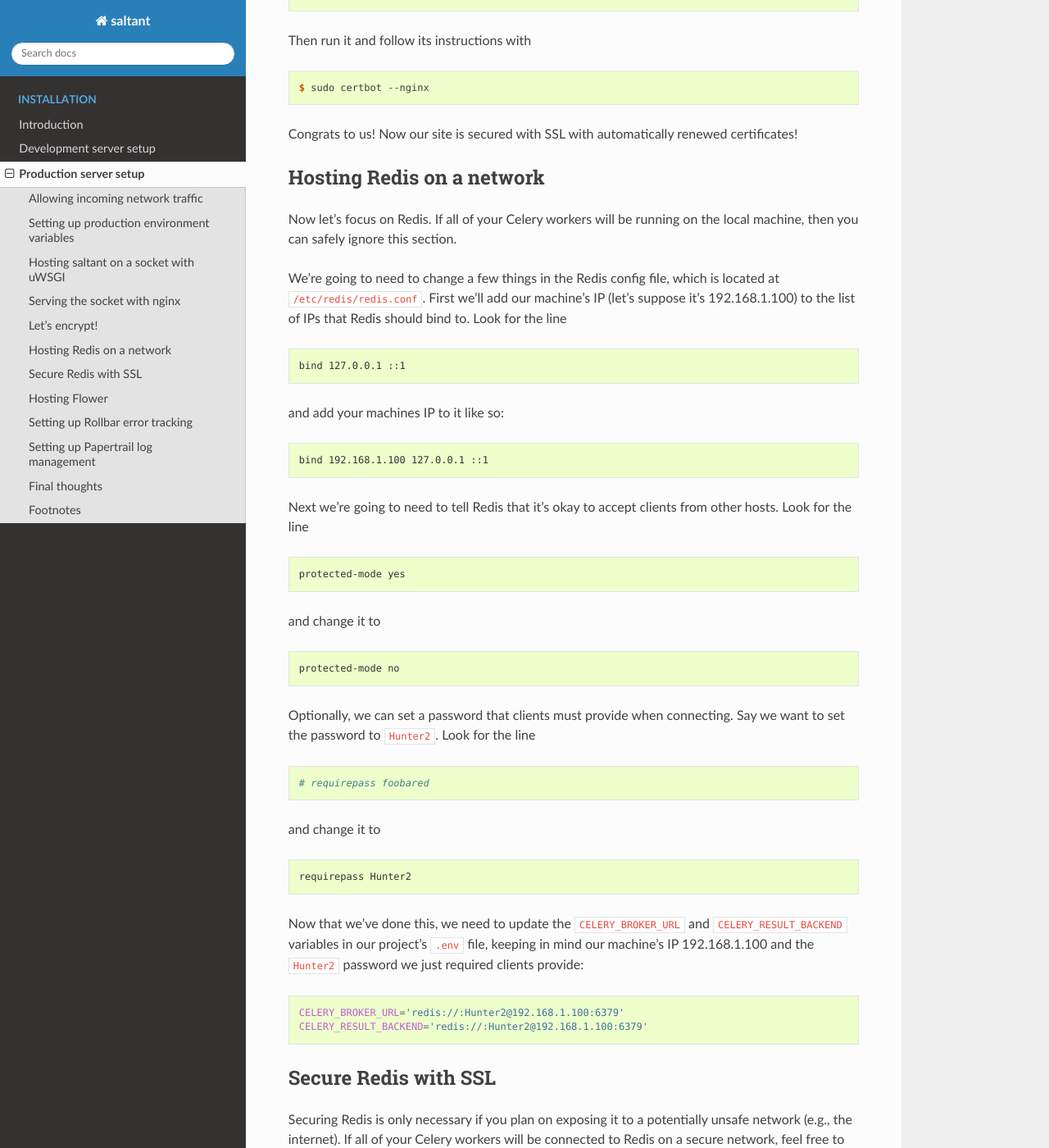
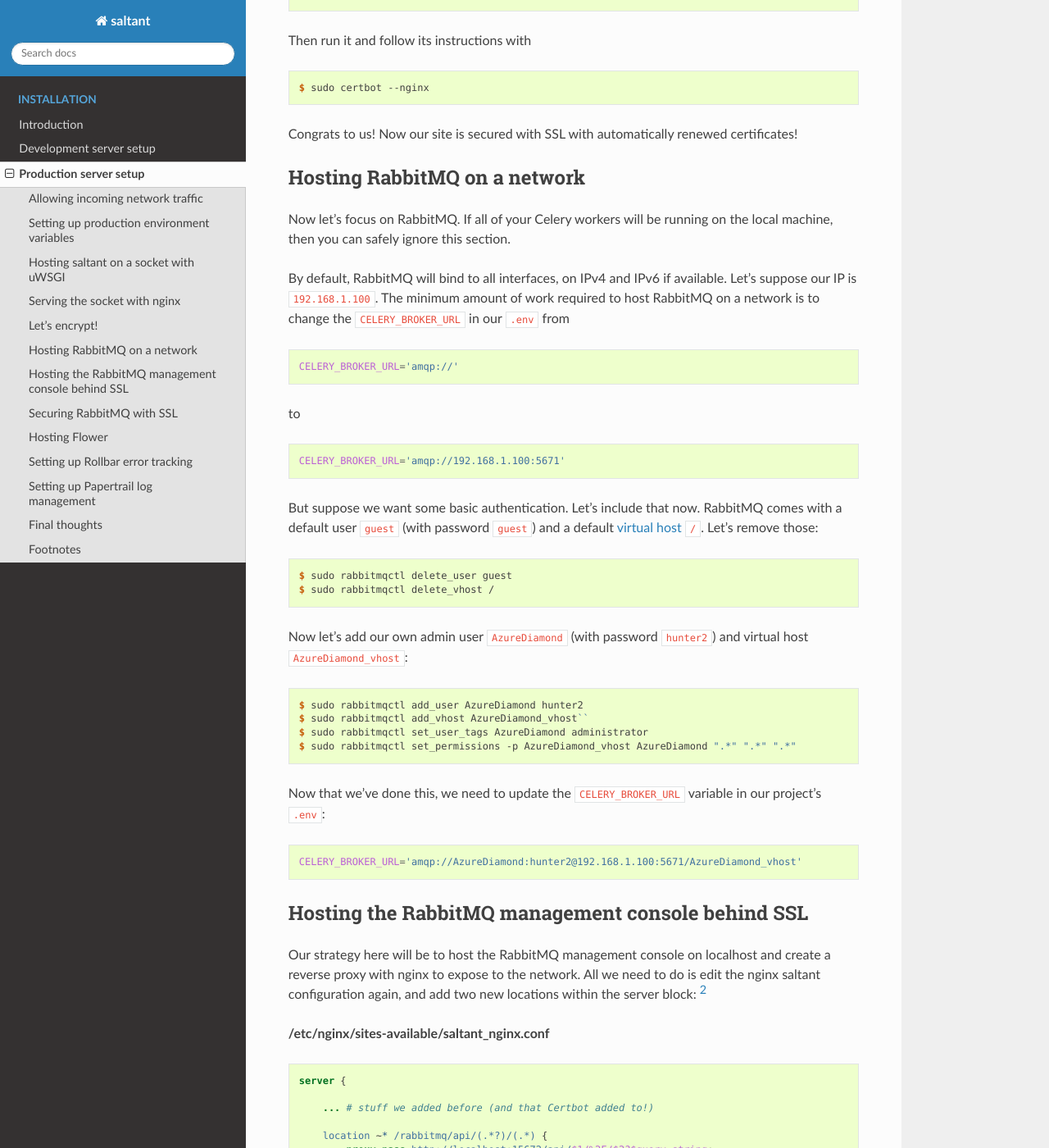
Before and after one commit to saltant-org/saltant, a Sphinx documentation site: the page built from docs/source/installation/production.rst, in a window 1280 px wide and 1400 px high, scrolled down 3866 px. Shown: the whole window at 82% size. Built offline with Sphinx 7.4.7 and the Read the Docs theme 2.0.0, drawn with Linux system fonts in a browser that asks for light colours; some of the changed text lies outside the part shown.

Commit message:
Swap out Redis for RabbitMQ
SSL is painful with Redis. I still have yet to write changes for
securing RabbitMQ with SSL, but those are coming next.

```diff
--- a/docs/source/index.rst
+++ b/docs/source/index.rst
@@ -15,8 +15,7 @@ To accomplish this, saltant uses lots of tech [#tech]_:
 - `docker-py`_ (`Apache-2.0 License`_), Docker SDK for Python
 - `Flower`_ (`BSD-3-Clause License`_), a web monitor for Celery
 - `PostgreSQL`_ (`PostgreSQL License`_), an object-relational database server
-- `Redis`_ (`BSD-3-Clause License`_), an in-memory database used as a
-  message broker
+- `RabbitMQ`_ (`MPL 1.1 License`_), a messaging broker
 - `singularity-cli`_ (`GNU Affero General Public License v3.0 License`_), Singularity SDK for Python
 
 And lots of services:
@@ -44,13 +43,14 @@ The source code for saltant is located `here <https://github.com/mwiens91/saltan
 .. _docker-py: https://github.com/docker/docker-py
 .. _Flower: https://github.com/mher/flower
 .. _PostgreSQL: https://www.postgresql.org/
-.. _Redis: https://redis.io/
+.. _RabbitMQ: https://www.rabbitmq.com/
 .. _singularity-cli: https://github.com/singularityhub/singularity-cli
 
 .. Links to licenses
 .. _Apache-2.0 License: https://www.apache.org/licenses/LICENSE-2.0
 .. _BSD-3-Clause License: https://opensource.org/licenses/BSD-3-Clause
 .. _GNU Affero General Public License v3.0 License: https://www.gnu.org/licenses/agpl.html
+.. _MPL 1.1 License: https://www.mozilla.org/en-US/MPL/1.1/
 .. _PostgreSQL License: https://www.postgresql.org/about/licence/
 
 .. Links to services
--- a/docs/source/installation/production.rst
+++ b/docs/source/installation/production.rst
@@ -17,10 +17,10 @@ Allowing incoming network traffic
 For simplicity, assume we are using `AWS Route 53`_ to route traffic
 from our domain, ``www.fictionaljobrunner.com``, to an `AWS EC2`_
 instance used to host our saltant project, PostgreSQL database server,
-and Redis server. These steps should translate over to most
+and RabbitMQ server. These steps should translate over to most
 implementation methods with (hopefully) minimal modification. We will
 also assume that the PostgreSQL database server doesn't need to expose
-itself to the network, and that the Redis server will need to expose
+itself to the network, and that the RabbitMQ server does need to expose
 itself to the network.
 
 Start by routing traffic from your domain to your EC2 instance by
@@ -29,9 +29,9 @@ following. Set up ALIAS DNS records for ``fictionaljobrunner.com`` and
 instructions`_ helpful.
 
 Now, make sure you have ports open for SSH (22), HTTP (80), HTTPS (443),
-and Redis (6379) traffic. [#aws-traffic]_ We will redirect HTTP requests
+and AMQP (5671) traffic. [#aws-traffic]_ We will redirect HTTP requests
 to HTTPS in `Let's encrypt!`_, and secure incoming Redis traffic with SSL
-in `Secure Redis with SSL`_.
+in `Securing RabbitMQ with SSL`_.
 
 Setting up production environment variables
 -------------------------------------------
@@ -204,114 +204,99 @@ Then run it and follow its instructions with ::
 Congrats to us! Now our site is secured with SSL with automatically
 renewed certificates!
 
-Hosting Redis on a network
---------------------------
+Hosting RabbitMQ on a network
+-----------------------------
 
-Now let's focus on Redis. If all of your Celery workers will be running
+Now let's focus on RabbitMQ. If all of your Celery workers will be running
 on the local machine, then you can safely ignore this section.
 
-We're going to need to change a few things in the Redis config file,
-which is located at ``/etc/redis/redis.conf``. First we'll add our
-machine's IP (let's suppose it's 192.168.1.100) to the list of IPs that
-Redis should bind to. Look for the line ::
-
-    bind 127.0.0.1 ::1
-
-and add your machines IP to it like so::
-
-    bind 192.168.1.100 127.0.0.1 ::1
-
-Next we're going to need to tell Redis that it's okay to accept clients
-from other hosts. Look for the line ::
-
-    protected-mode yes
-
-and change it to ::
-
-    protected-mode no
-
-Optionally, we can set a password that clients must provide when
-connecting. Say we want to set the password to ``Hunter2``. Look for the
-line
+By default, RabbitMQ will bind to all interfaces, on IPv4 and IPv6 if
+available. Let's suppose our IP is ``192.168.1.100``. The minimum amount
+of work required to host RabbitMQ on a network is to change the
+``CELERY_BROKER_URL`` in our ``.env`` from
 
 .. code-block:: shell
 
-    # requirepass foobared
-
-and change it to ::
-
-    requirepass Hunter2
-
-Now that we've done this, we need to update the ``CELERY_BROKER_URL``
-and ``CELERY_RESULT_BACKEND`` variables in our project's ``.env`` file,
-keeping in mind our machine's IP 192.168.1.100 and the ``Hunter2``
-password we just required clients provide:
-
-.. code-block:: shell
-
-    CELERY_BROKER_URL='redis://:Hunter2@192.168.1.100:6379'
-    CELERY_RESULT_BACKEND='redis://:Hunter2@192.168.1.100:6379'
-
-Secure Redis with SSL
----------------------
-
-Securing Redis is only necessary if you plan on exposing it to a
-potentially unsafe network (e.g., the internet). If all of your Celery
-workers will be connected to Redis on a secure network, feel free to
-ignore this section.
-
-We will be securing Redis using `stunnel`_. [#stunnel-reference]_
-[#stunnel-better-way]_ First install stunnel::
-
-    $ sudo apt install stunnel4
-
-Enable it by editing the stunnel's config file at
-``/etc/default/stunnel4`` and changing
-
-.. code-block:: shell
-
-    ENABLED=0
+    CELERY_BROKER_URL='amqp://'
 
 to
 
 .. code-block:: shell
 
-    ENABLED=1
+    CELERY_BROKER_URL='amqp://192.168.1.100:5671'
 
-Now we need to create a key to use for generating a certificate::
+But suppose we want some basic authentication. Let's include that now.
+RabbitMQ comes with a default user ``guest`` (with password ``guest``)
+and a default `virtual host`_ ``/``. Let's remove those::
 
-    $ sudo openssl genrsa -out /etc/stunnel/key.pem 409
+    $ sudo rabbitmqctl delete_user guest
+    $ sudo rabbitmqctl delete_vhost /
 
-To create the actual certificate that will expire in 9999 days (edit
-this number as you please), run ::
+Now let's add our own admin user ``AzureDiamond`` (with password
+``hunter2``) and virtual host ``AzureDiamond_vhost``::
 
-    $ sudo openssl req -new -x509 -key /etc/stunnel/key.pem -out /etc/stunnel/cert.pem -days 9999
+    $ sudo rabbitmqctl add_user AzureDiamond hunter2
+    $ sudo rabbitmqctl add_vhost AzureDiamond_vhost``
+    $ sudo rabbitmqctl set_user_tags AzureDiamond administrator
+    $ sudo rabbitmqctl set_permissions -p AzureDiamond_vhost AzureDiamond ".*" ".*" ".*"
 
-and answer the questions that it asks you.
+Now that we've done this, we need to update the ``CELERY_BROKER_URL``
+variable in our project's ``.env``:
 
-Now let's combine the key and the certificate so that stunnel can use
-it::
+.. code-block:: shell
 
-    $ sudo cat /etc/stunnel/key.pem /etc/stunnel/cert.pem > ~/private.pem
-    $ sudo mv ~/private.pem /etc/stunnel/private.pem
-    $ sudo chmod 640 /etc/stunnel/key.pem /etc/stunnel/cert.pem /etc/stunnel/private.pem
+    CELERY_BROKER_URL='amqp://AzureDiamond:hunter2@192.168.1.100:5671/AzureDiamond_vhost'
 
-Assuming again that our machine's IP is 192.168.1.100, create a file
-``/etc/stunnel/redis-server.conf`` with contents
+Hosting the RabbitMQ management console behind SSL
+--------------------------------------------------
 
-.. code-block:: ini
+Our strategy here will be to host the RabbitMQ management console on
+localhost and create a reverse proxy with nginx to expose to the
+network. All we need to do is edit the
+nginx saltant configuration again, and add two new locations within the
+server block: [#rabbitmq-management-nginx]_
 
-    cert = /etc/stunnel/private.pem
-    pid = /var/run/stunnel.pid
-    [redis]
-    accept = 192.168.1.100:6379
-    connect = 127.0.0.1:6379
+**/etc/nginx/sites-available/saltant_nginx.conf**
 
-Start stunnel with ::
+.. code-block:: nginx
 
-    $ sudo /etc/init.d/stunnel4 start
+    server {
 
-Clients on our network can now connect to Redis over SSL!
+        ... # stuff we added before (and that Certbot added to!)
+
+        location ~* /rabbitmq/api/(.*?)/(.*) {
+            proxy_pass http://localhost:15672/api/$1/%2F/$2?$query_string;
+            proxy_buffering                    off;
+            proxy_set_header Host              $http_host;
+            proxy_set_header X-Real-IP         $remote_addr;
+            proxy_set_header X-Forwarded-For   $proxy_add_x_forwarded_for;
+            proxy_set_header X-Forwarded-Proto $scheme;
+        }
+
+        location ~* /rabbitmq/(.*) {
+            rewrite ^/rabbitmq/(.*)$ /$1 break;
+            proxy_pass http://localhost:15672;
+            proxy_buffering                    off;
+            proxy_set_header Host              $http_host;
+            proxy_set_header X-Real-IP         $remote_addr;
+            proxy_set_header X-Forwarded-For   $proxy_add_x_forwarded_for;
+            proxy_set_header X-Forwarded-Proto $scheme;
+        }
+    }
+
+Now let's change the ``RABBITMQ_MANAGEMENT_URL`` in your ``.env`` to
+
+.. code-block:: shell
+
+    RABBITMQ_MANAGEMENT_URL='https://www.fictionaljobrunner.com/rabbitmq/'
+
+Securing RabbitMQ with SSL
+--------------------------
+
+Even though we have secured the RabbitMQ management console with SSL,
+RabbitMQ is still insecure. If you're hosting all of your workers on
+a secure network, then feel free to skip this.
+
 
 Hosting Flower
 --------------
@@ -337,13 +322,8 @@ Footnotes
 ---------
 
 .. Footnotes
-.. [#aws-traffic] See https://docs.aws.amazon.com/AWSEC2/latest/UserGuide/authorizing-access-to-an-instance.html for instructions on opening EC2 instance ports.
-.. [#stunnel-reference] The instructions for securing Redis with stunnel
-   are adapted from
-   https://redislabs.com/blog/stunnel-secure-redis-ssl/.
-.. [#stunnel-better-way] Is there a better way of doing this, maybe with
-   nginx? If you know a better way, please raise an issue at
-   https://github.com/mwiens91/saltant/issues.
+.. [#aws-traffic] See `here <https://docs.aws.amazon.com/AWSEC2/latest/UserGuide/authorizing-access-to-an-instance.html>`_ for instructions on opening EC2 instance ports.
+.. [#rabbitmq-management-nginx] Thanks to Dario Zadro for his post `here <https://stackoverflow.com/questions/49742269/rabbitmq-management-over-https-and-nginx>`_.
 
 .. Links
 .. _AWS EC2: https://aws.amazon.com/ec2/
@@ -358,3 +338,4 @@ Footnotes
 .. _these uWSGI Emperor vassal instructions: https://uwsgi-docs.readthedocs.io/en/latest/tutorials/Django_and_nginx.html#configuring-uwsgi-to-run-with-a-ini-file
 .. _uWSGI: https://github.com/unbit/uwsgi
 .. _uWSGI Emperor: https://uwsgi-docs.readthedocs.io/en/latest/Emperor.html
+.. _virtual host: https://www.rabbitmq.com/vhosts.html
```
Also changed, not shown: docs/source/installation/development.rst (+15 -22 lines), requirements.txt (+6 -1 lines), 4 other files.
